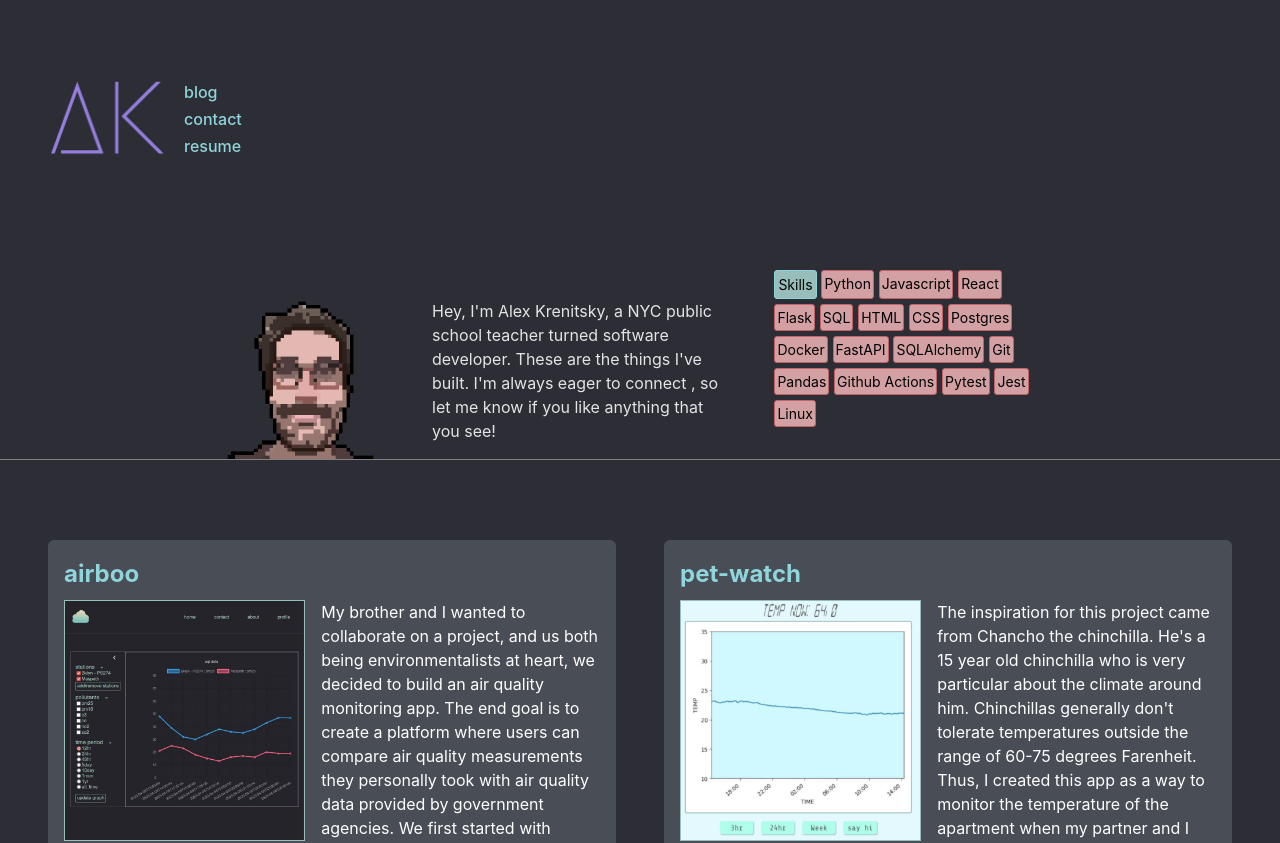
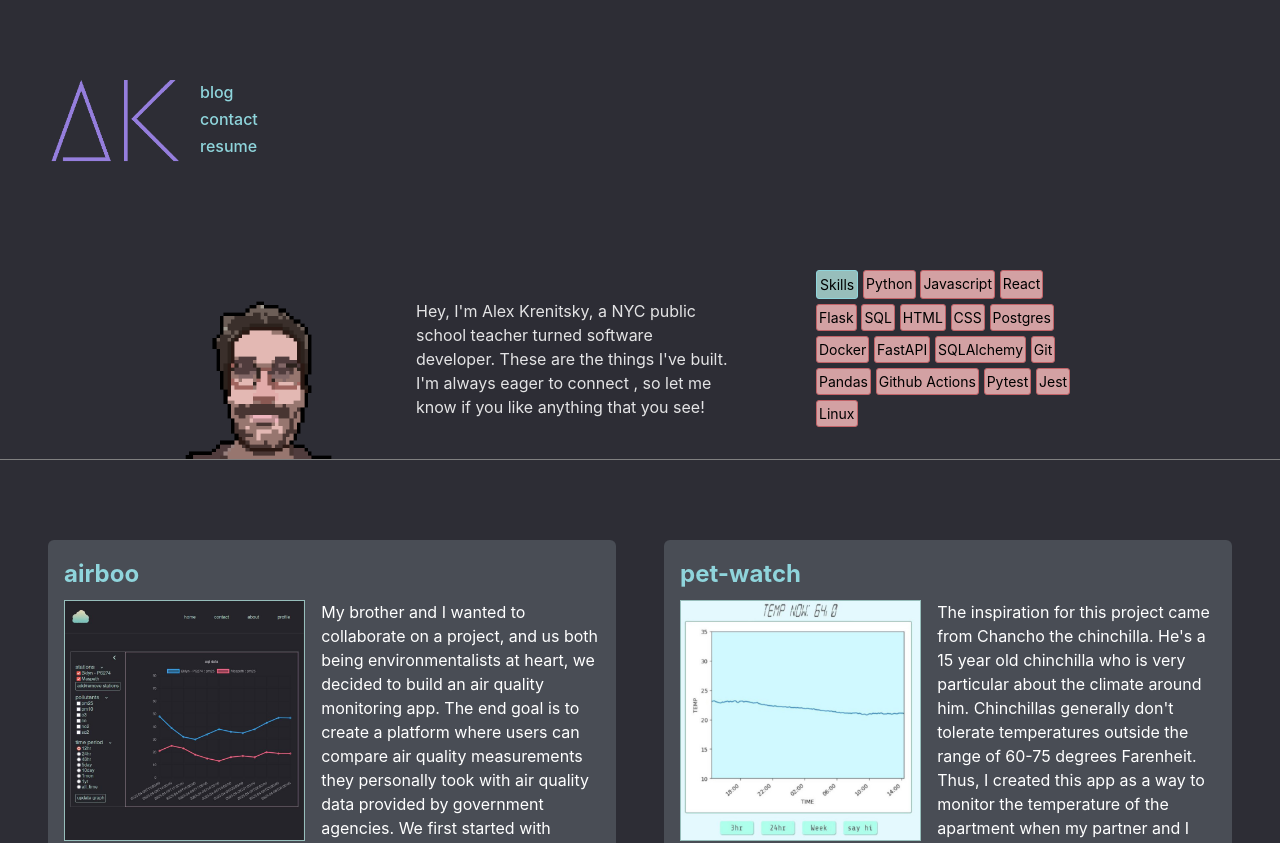
Before and after one commit to myshkins/ak02, a React (Vite) app: page / in a window 1280 px wide. Shown: the top 843 px of the page. Built offline with nearby package versions, Linux system fonts and the light colour scheme.

Commit message:
Fix navlinks, css touch ups

```diff
--- a/src/components/Hero.css
+++ b/src/components/Hero.css
@@ -22,8 +22,8 @@
 @media screen and (min-width: 768px) {
   .hero-desktop-text {
     display: block;
-    width: clamp(15rem, 30vw, 18rem);
-    margin: 0 clamp(1rem, 3vw, 3rem) 1rem;
+    width: clamp(15rem, 35vw, 20rem);
+    margin: 0 clamp(1rem, 5vw, 6rem) 2.5rem;
   }
 
   .selfie-wrap {
--- a/src/components/NavBar.css
+++ b/src/components/NavBar.css
@@ -2,12 +2,12 @@
   margin-top: 3rem;
   display: flex;
   flex-direction: row;
-  align-items: center;
+  align-items: end;
 }
 
 .logo {
   margin-left: 3rem;
-  height: 90px;
+  height: clamp(90px, 15vh, 140px);
   transition: all .1s ease-in;
 }
 
@@ -34,6 +34,6 @@
 
 @media screen and (min-width: 768px) {
   .logo {
-    height: clamp(90px, 20vh, 120px)
+    height: clamp(90px, 17vh, 170px)
   }
 }
--- a/src/components/NavBar.jsx
+++ b/src/components/NavBar.jsx
@@ -8,7 +8,7 @@ const NavBar = () => {
             <ul className='nav-links'>
                 <li><a href="https://blog.ak0.io" className="nav-link">blog</a></li>
                 <li><a href="https://blog.ak0.io" className="nav-link">contact</a></li>
-                <li><a href="https://blog.ak0.io" className="nav-link">resume</a></li>
+                <li><a href="https://ak0.io/static/resume.pdf" className="nav-link">resume</a></li>
             </ul>
         </div>
     )
```
Also changed, not shown: 1 other file (tests, documents, lock files or other folders).
